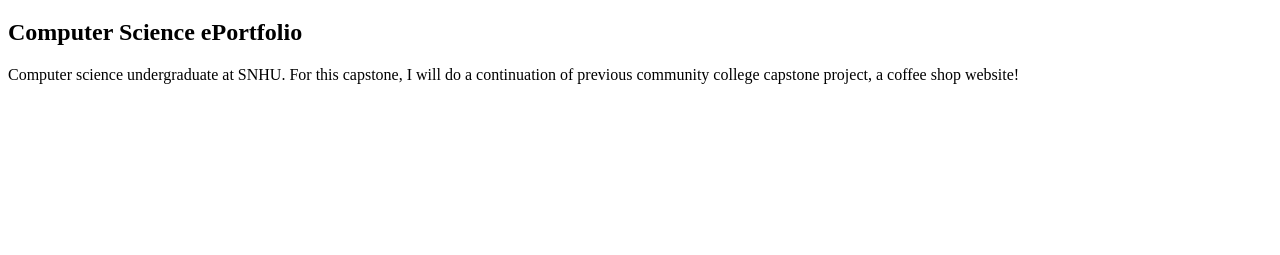
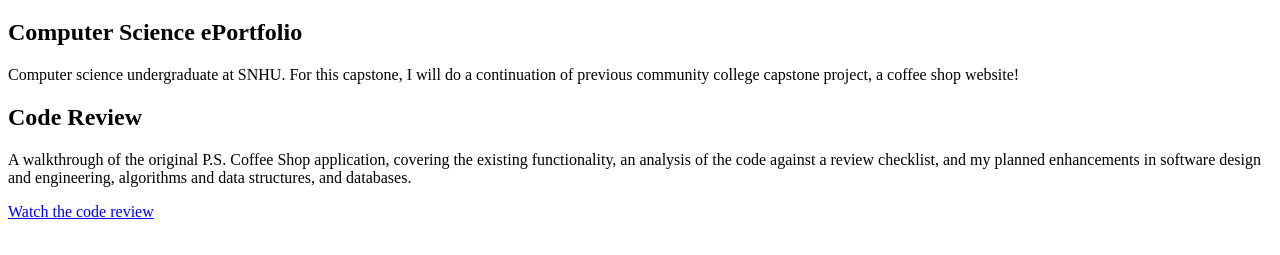
Before and after one commit to natalieclass/natalieclass.github.io, a plain HTML site: page index.html in a window 1280 px wide. Shown: the part 61-316 px from the top of the page. Drawn offline with Linux system fonts and the light colour scheme.

Commit message:
Update index.html

```diff
--- a/index.html
+++ b/index.html
@@ -8,5 +8,23 @@
   <h1>Natalie Class</h1>
   <h2>Computer Science ePortfolio</h2>
   <p>Computer science undergraduate at SNHU. For this capstone, I will do a continuation of previous community college capstone project, a coffee shop website!</p>
+
+
+
+  <h2>Code Review</h2>
+<p>
+  A walkthrough of the original P.S. Coffee Shop application, covering the
+  existing functionality, an analysis of the code against a review checklist,
+  and my planned enhancements in software design and engineering, algorithms
+  and data structures, and databases.
+</p>
+<p>
+  <a href="https://youtu.be/CS60BAbUFrY" target="_blank" rel="noopener">
+    Watch the code review
+  </a>
+</p>
+
+
+
 </body>
 </html>
```
